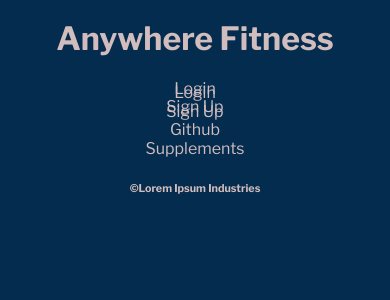
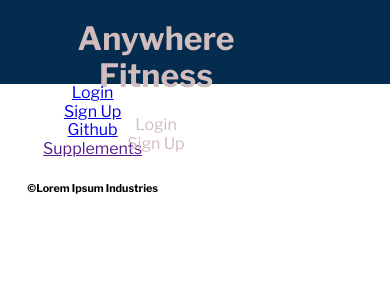
Before and after one commit to ft-anywhere-fitness/Full-Time-Anywhere-Fitness-Front-End, a React (Create React App) app: page / in a window 390 px wide. Shown: the top 300 px of the page. Built offline with nearby package versions, Linux system fonts and the light colour scheme.

Commit message:
added classes to all header values so as not to affect styling in other files

```diff
--- a/src/components/Header.js
+++ b/src/components/Header.js
@@ -6,12 +6,12 @@ import SignUpForm from './SignUpForm'
 export default function Header(){
     return(
         <header className= 'header'>
-            <nav className='headernav'>
-                <h1 className='nav-item'>Anywhere Fitness</h1>
-                <NavLink  className='nav-item underline'  to='/login'>
+            <nav className='header-nav'>
+                <h1 className='header-nav-item'>Anywhere Fitness</h1>
+                <NavLink  className='header-nav-item underline'  to='/login'>
                     Login
                 </NavLink>
-                <NavLink className='nav-item underline' to='/signup'>
+                <NavLink className='header-nav-item underline' to='/signup'>
                    Sign Up
                 </NavLink>
             </nav>
--- a/src/index.css
+++ b/src/index.css
@@ -313,24 +313,23 @@ nav {
   display: flex;
   align-items: center;
 }
-* {
-  box-sizing: border-box;
-  text-decoration: none;
-  background-color: #042C4F;
-}
-header {
+.header {
   height: 10vh;
   padding-bottom: 5%;
+  background-color: #042C4F;
+  font-family: '' Libre Franklin ', sans-serif';
+  box-sizing: border-box;
 }
-nav {
+.header-nav {
   display: flex;
   align-items: center;
   justify-content: space-between;
   margin-right: 30%;
   margin-left: 10%;
 }
-.nav-item {
+.header-nav-item {
   color: #d1bdbd;
+  text-decoration: none;
 }
 .underline {
   position: relative;
@@ -362,6 +361,13 @@ nav {
     margin-left: 7%;
     text-align: center;
   }
+  footer {
+    display: flex;
+  }
+  .footernav {
+    border: 1px solid red;
+    justify-content: flex-end;
+  }
   .header-item {
     padding: 1%;
   }
--- a/src/less/header-and-footer.less
+++ b/src/less/header.less
@@ -1,13 +1,22 @@
-
-
 .header{
   height: 10vh;
   padding-bottom: 5%;
+  background-color: #042C4F;
+  font-family: ''Libre Franklin', sans-serif';
+  box-sizing: border-box;
 }
 
+.header-nav{
+  display: flex;
+  align-items: center;
+  justify-content: space-between;
+  margin-right: 30%;
+  margin-left: 10%;
+}
 
-.nav-item{
+.header-nav-item{
   color: rgb(209, 189, 189);
+  text-decoration: none;
 }
 
 //styling the links to underline on hover
```
